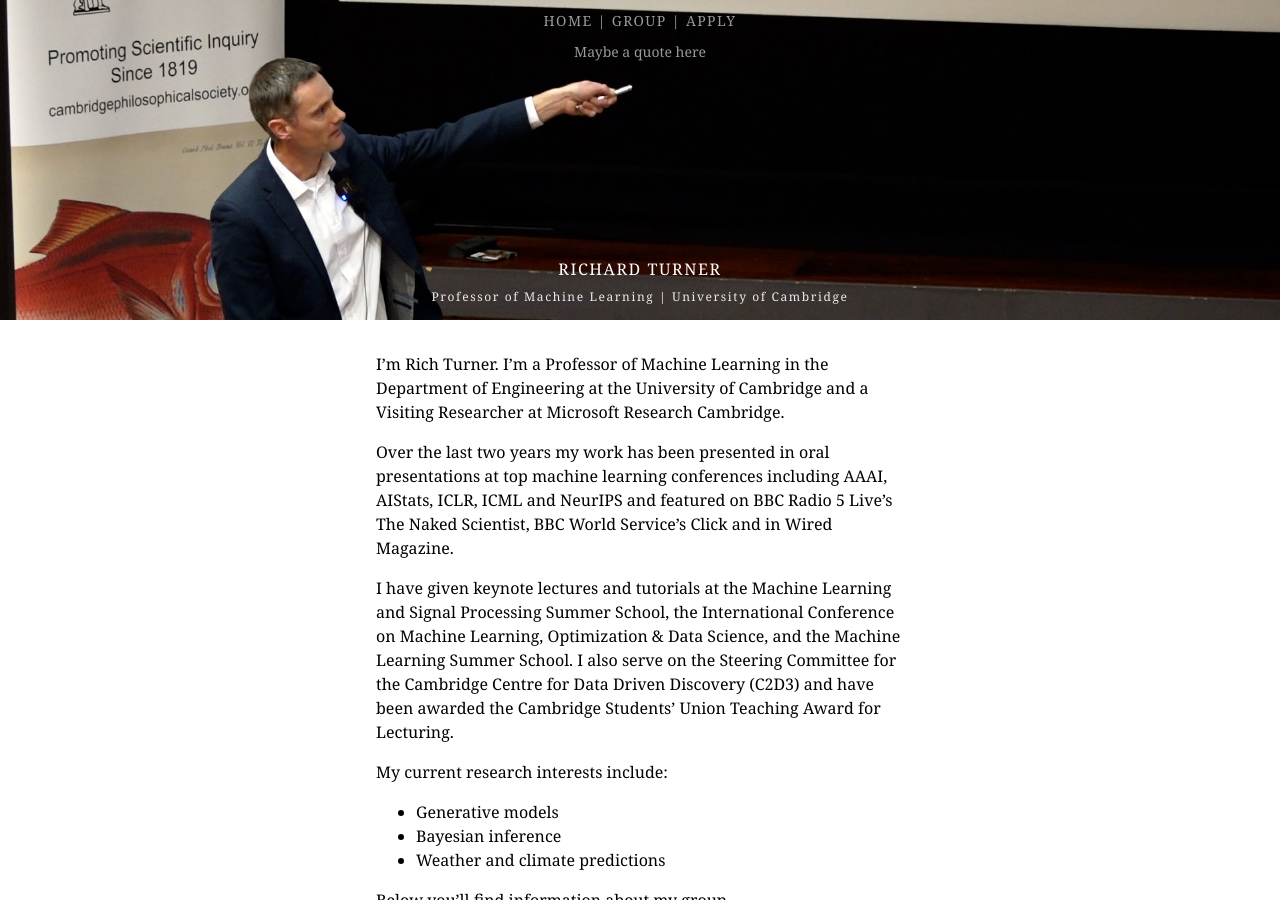
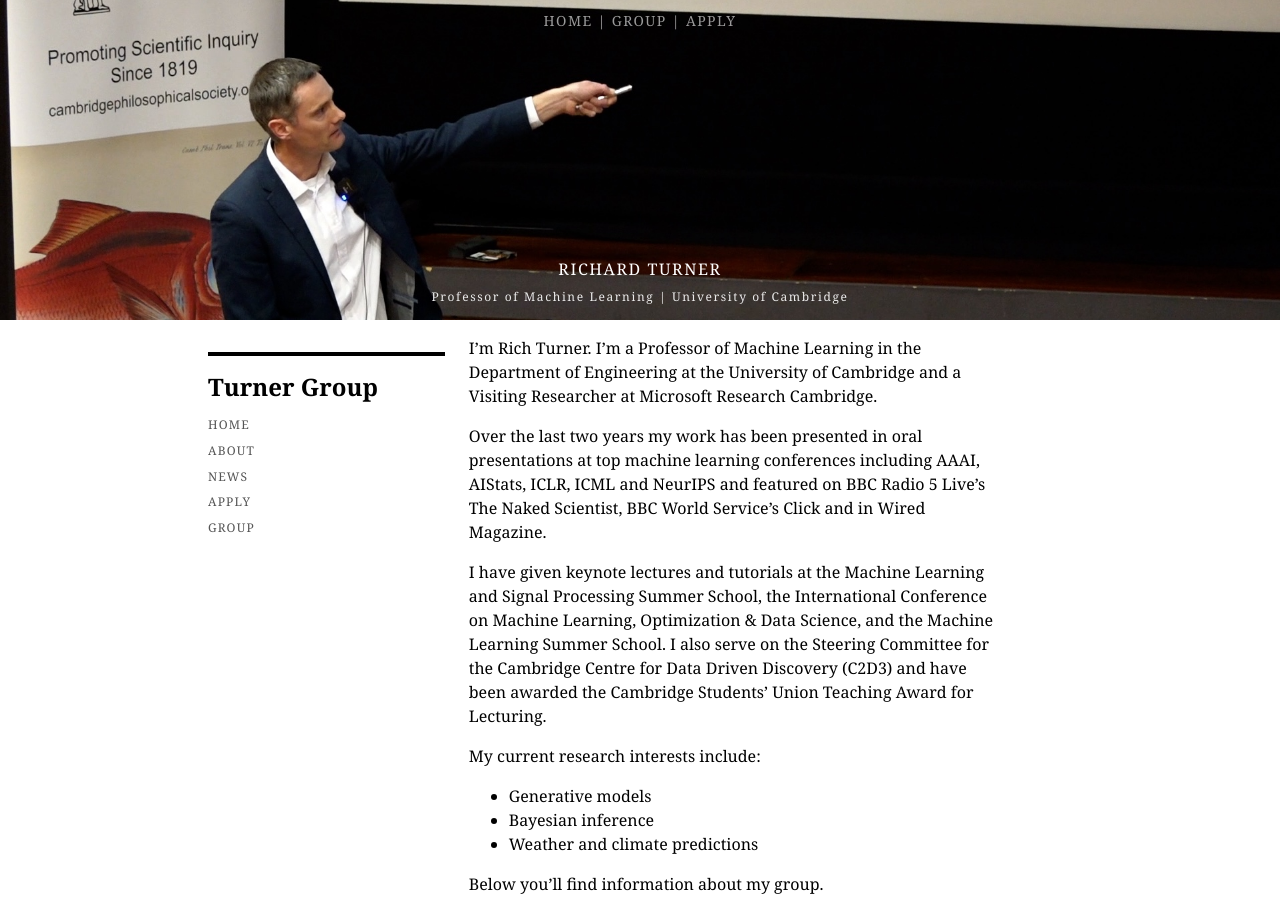
Before and after one commit to rich-turner-group/rich-turner-group.github.io, a Jekyll site: the page built from index.md, in a window 1280 px wide and 900 px high. Built offline with Jekyll 4.4.1, drawn with Linux system fonts in a browser that asks for light colours.

Commit message:
Side menu attempt

```diff
--- a/_layouts/home.html
+++ b/_layouts/home.html
@@ -15,13 +15,13 @@
     <!-- <link href="https://fonts.googleapis.com/css?family=Nunito+Sans:300,400,600,700,800,900" rel="stylesheet"> -->
 </head>
 
-<body>
+<body class="athelas">
     <article class="athelas">
         <div class="db w-100 tc bg-black white cover flex flex-column" id="profile-cover">
             <div class="w-100 v-top" style="margin-bottom: auto;">
                 <header class="white-60">
                     <h2 class="f6 fw1 ttu tracked mb2 lh-title">Home | Group | Apply</h2>
-                    <h3 class="f6 fw1 lh-title">Maybe a quote here</h3>
+                    <!-- <h3 class="f6 fw1 lh-title">Maybe a quote here</h3> -->
                 </header>
             </div>
             <div class="w-100 v-btm">
@@ -36,16 +36,41 @@
         </div>
     </article>
     <!-- <section class="measure-wide center b--light-gray br1 bl br mh3 bg-white"> -->
-    <article class="athelas">
-        <div class="center measure-wide f5 pv3 lh-copy ph2">
-            {% include list.html collection="about" %}
+    <section>
+        <div class="w-70-l w-100-m w-100-s center">
+            <header class="fl tl w-30-ns w-100-s">
+                <div class="pv3 mv3 ph3">
+                    <h1 class="f3 lh-title fw9 mb3 mt0 pt3 bt bw2">
+                        Turner Group
+                    </h1>
+                    <!-- <h1 class="f3 lh-title fw9 mb3 mt0 pt3 bb bw2">
+                        Richard Turner
+                    </h1> -->
+                    <p class="f7 ttu tracked mid-gray">Home</p>
+                    <p class="f7 ttu tracked mid-gray">About</p>
+                    <p class="f7 ttu tracked mid-gray">News</p>
+                    <p class="f7 ttu tracked mid-gray">Apply</p>
+                    <p class="f7 ttu tracked mid-gray">Group</p>
+                </div>
+            </header>
+            <article class="fl w-70-ns w-100-s athelas center">
+                <!-- <div class="fn fl w-50-ns"> -->
+                    <div class="tl measure-wide f5 lh-copy ph2">
+                        {% include list.html collection="about" %}
+                    </div>
+                <!-- </div> -->
+            </article>
         </div>
-      </article>
+
+
+    </section>
+    <!-- <div class="w5"> -->
+    <!-- </div> -->
 
     <article class="">
         <div class="center lh-copy ma2 pa1">
             <div class="w-70-l w-100-m w-100-s center ph3">
-                <h1 class="f2 lh-title bb bw1"> Selected work</h1>
+                <h1 class="f4 lh-title bb bw2 ttu tracked sans-serif"> Selected work</h1>
             </div>
         </div>
         <div>
```
